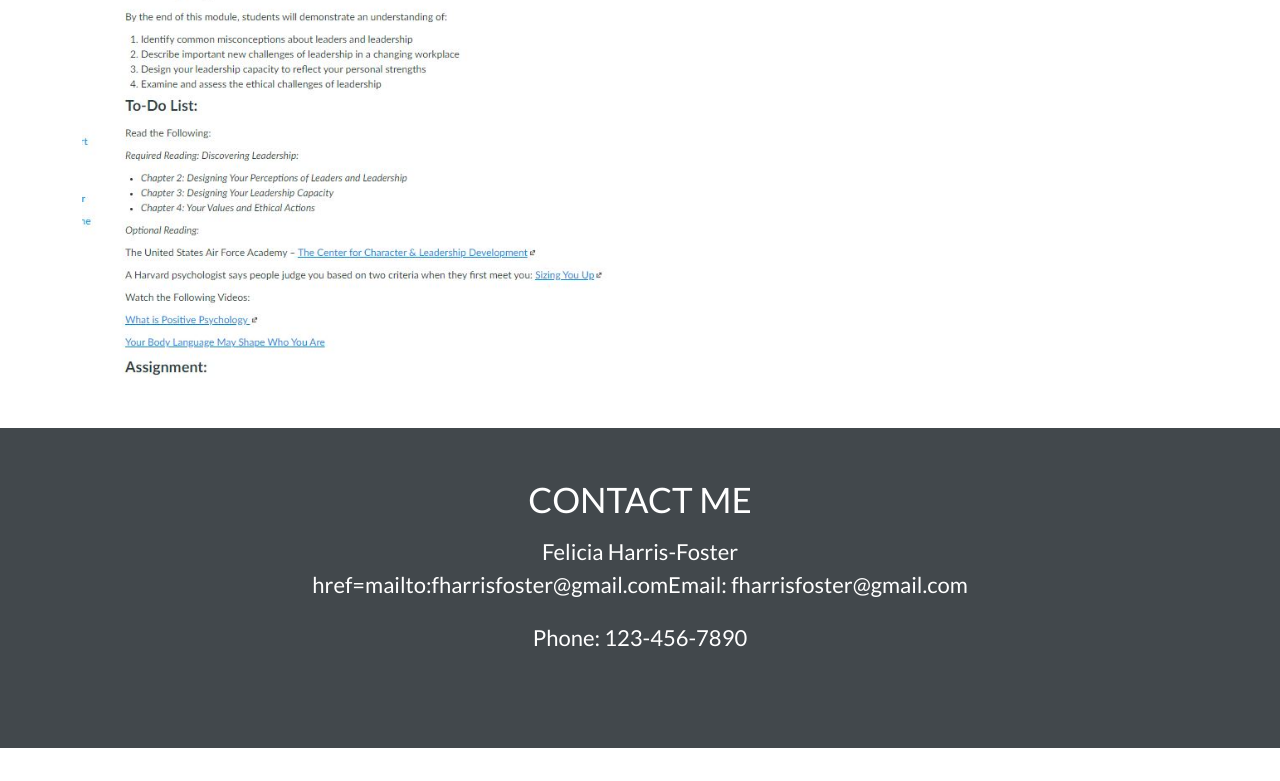
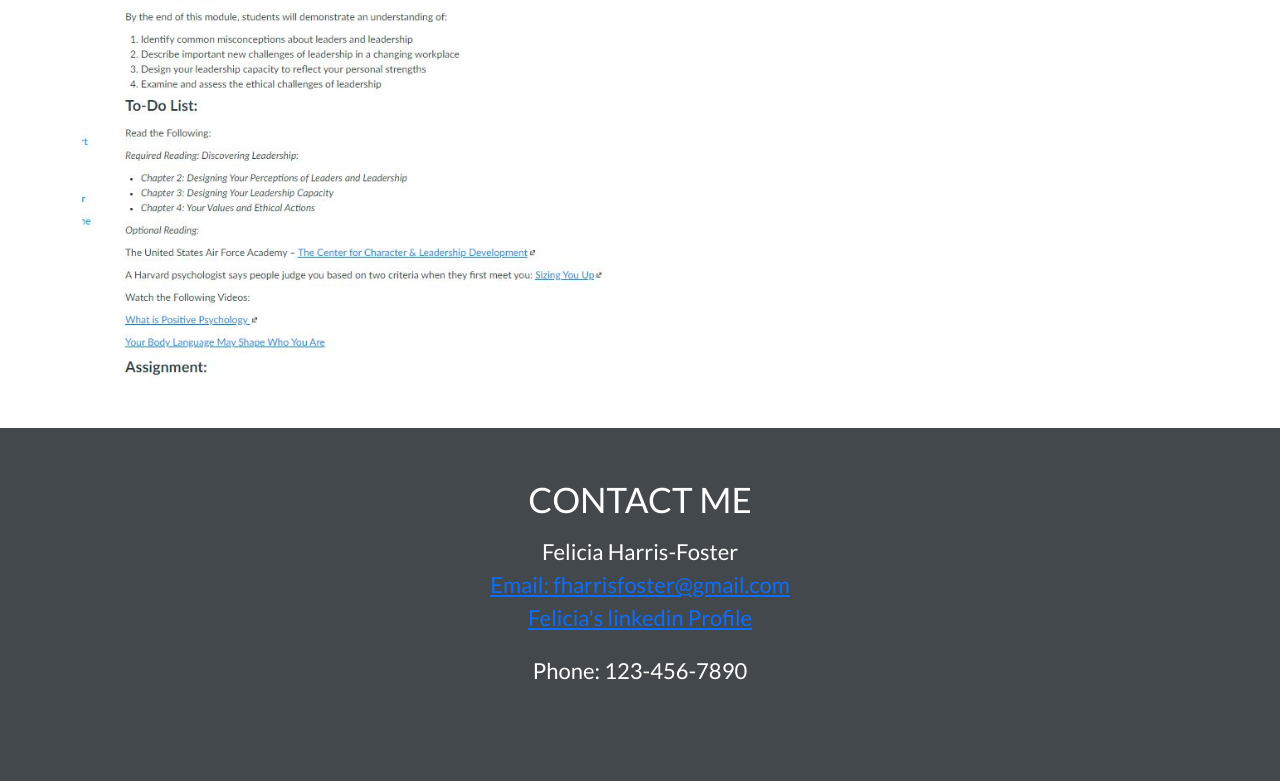
Before and after one commit to harrisfd/ReactPorfolio-FDH, a React (Create React App) app: page / in a window 1280 px wide. Shown: the part 3197-3978 px from the top of the page. Before the commit the page ends 3945 px from the top, so only its background shows below. Built offline with nearby package versions, Linux system fonts and the light colour scheme.

Commit message:
updated links

```diff
--- a/src/components/Footer/index.js
+++ b/src/components/Footer/index.js
@@ -8,7 +8,11 @@ function Footer() {
                         <h1>contact me</h1>
                         <p>Felicia Harris-Foster
                             <br />
-                            href={"mailto:fharrisfoster@gmail.com"}Email: fharrisfoster@gmail.com
+                            <a href={"mailto:fharrisfoster@gmail.com"}>Email: fharrisfoster@gmail.com</a>
+                            <br />
+                            <a href={"www.linkedin.com/in/feliciaharrisfoster"}>Felicia's linkedin Profile</a>
+
+
                         </p>
                         <p>Phone: 123-456-7890</p>
                         <br />
@@ -22,5 +26,4 @@ function Footer() {
     )
 }
 
-
 export default Footer
```
